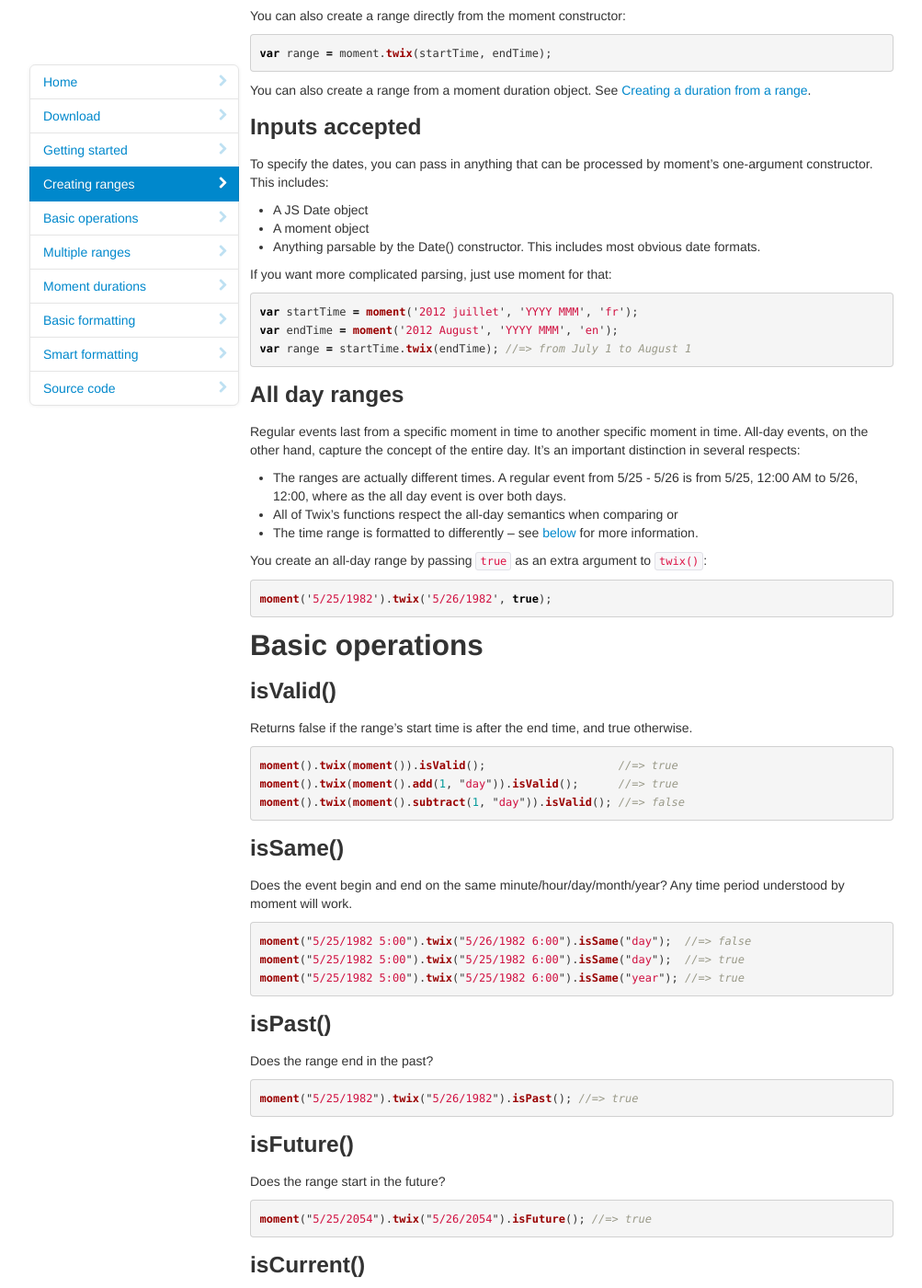
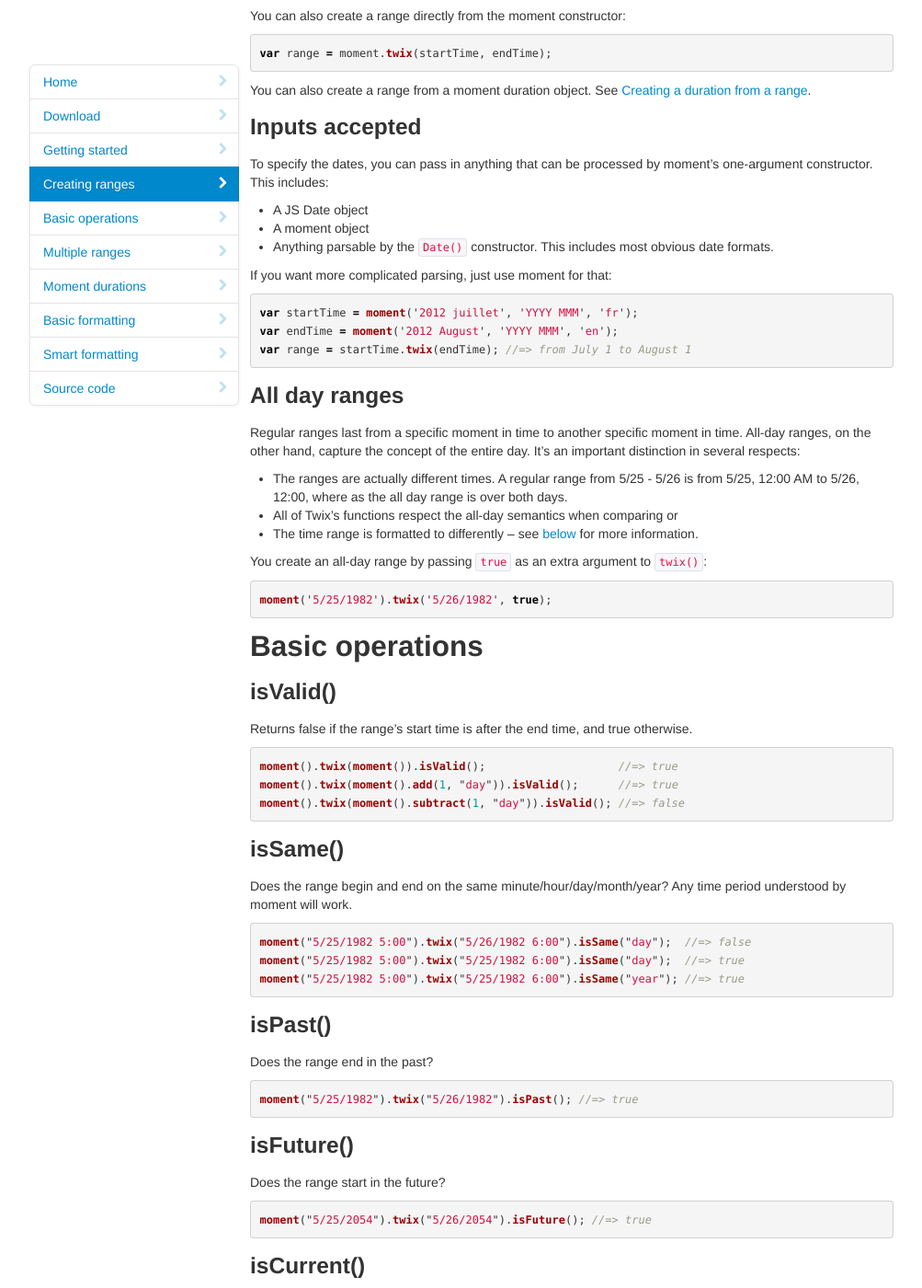
Before and after one commit to icambron/twix.js, a Jekyll site: the page built from index.markdown, in a window 1280 px wide and 1400 px high, scrolled down 959 px. Shown: the whole window at 92% size, without its empty margins (138-1141 px from the left). Built offline with Jekyll 4.4.1, drawn with Linux system fonts in a browser that asks for light colours; nearby versions of some CDN libraries; Markdown is read by kramdown in place of the engine named in the settings; some of the changed text lies outside the part shown.

Commit message:
s/event/range

````diff
--- a/index.markdown
+++ b/index.markdown
@@ -68,7 +68,7 @@
 
  * A JS Date object
  * A moment object
- * Anything parsable by the Date() constructor. This includes most obvious date formats.
+ * Anything parsable by the `Date()` constructor. This includes most obvious date formats.
 
 
 If you want more complicated parsing, just use moment for that:
@@ -81,9 +81,9 @@
 
 ###All day ranges
 
-Regular events last from a specific moment in time to another specific moment in time. All-day events, on the other hand, capture the concept of the entire day. It's an important distinction in several respects:
+Regular ranges last from a specific moment in time to another specific moment in time. All-day ranges, on the other hand, capture the concept of the entire day. It's an important distinction in several respects:
 
- * The ranges are actually different times. A regular event from 5/25 - 5/26 is from 5/25, 12:00 AM to 5/26, 12:00, where as the all day event is over both days.
+ * The ranges are actually different times. A regular range from 5/25 - 5/26 is from 5/25, 12:00 AM to 5/26, 12:00, where as the all day range is over both days.
  * All of Twix's functions respect the all-day semantics when comparing or
  * The time range is formatted to differently -- see [below](#formattingAllDay) for more information.
 
@@ -108,7 +108,7 @@
 
 ###isSame()
 
-Does the event begin and end on the same minute/hour/day/month/year? Any time period understood by moment will work.
+Does the range begin and end on the same minute/hour/day/month/year? Any time period understood by moment will work.
 
 ```js
 moment("5/25/1982 5:00").twix("5/26/1982 6:00").isSame("day");  //=> false
@@ -341,7 +341,7 @@
 
 ###The basics
 
-Twix's `format` method returns a string showing the range. Called with no arguments it uses the default options for how to do that. The most important part of that is that it elides as much redundant information as it can. For example, if the event begins and ends today, it doesn't specify today's date twice. This makes for short, natural-looking time ranges.
+Twix's `format` method returns a string showing the range. Called with no arguments it uses the default options for how to do that. The most important part of that is that it elides as much redundant information as it can. For example, if the range begins and ends today, it doesn't specify today's date twice. This makes for short, natural-looking time ranges.
 
 ```js
 moment("1/25/1982 9:00 AM").twix("1/25/1982 11:00 AM").format();  //=> 'Jan 25, 1982, 9 - 11 AM'
@@ -435,7 +435,7 @@
 
 This doesn't affect ranges that span multiple days; they still show the dates.
 
-If you combine an all-day event with `showDate:false`, you get this:
+If you combine an all-day range with `showDate:false`, you get this:
 
 ```js
 moment("1/25/2012").twix("1/25/2012", true).format({showDate: false}); //=> All day
````
